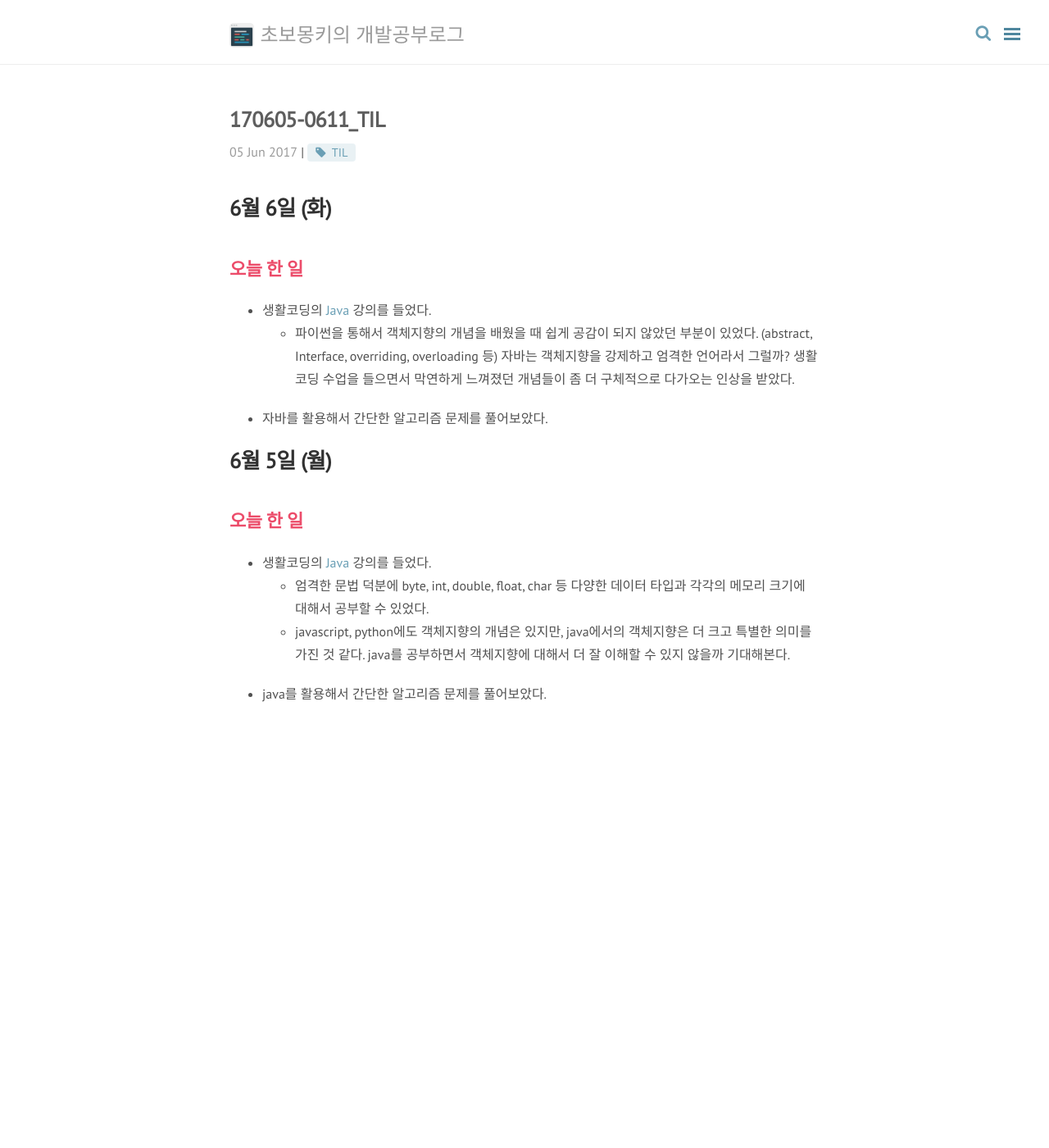
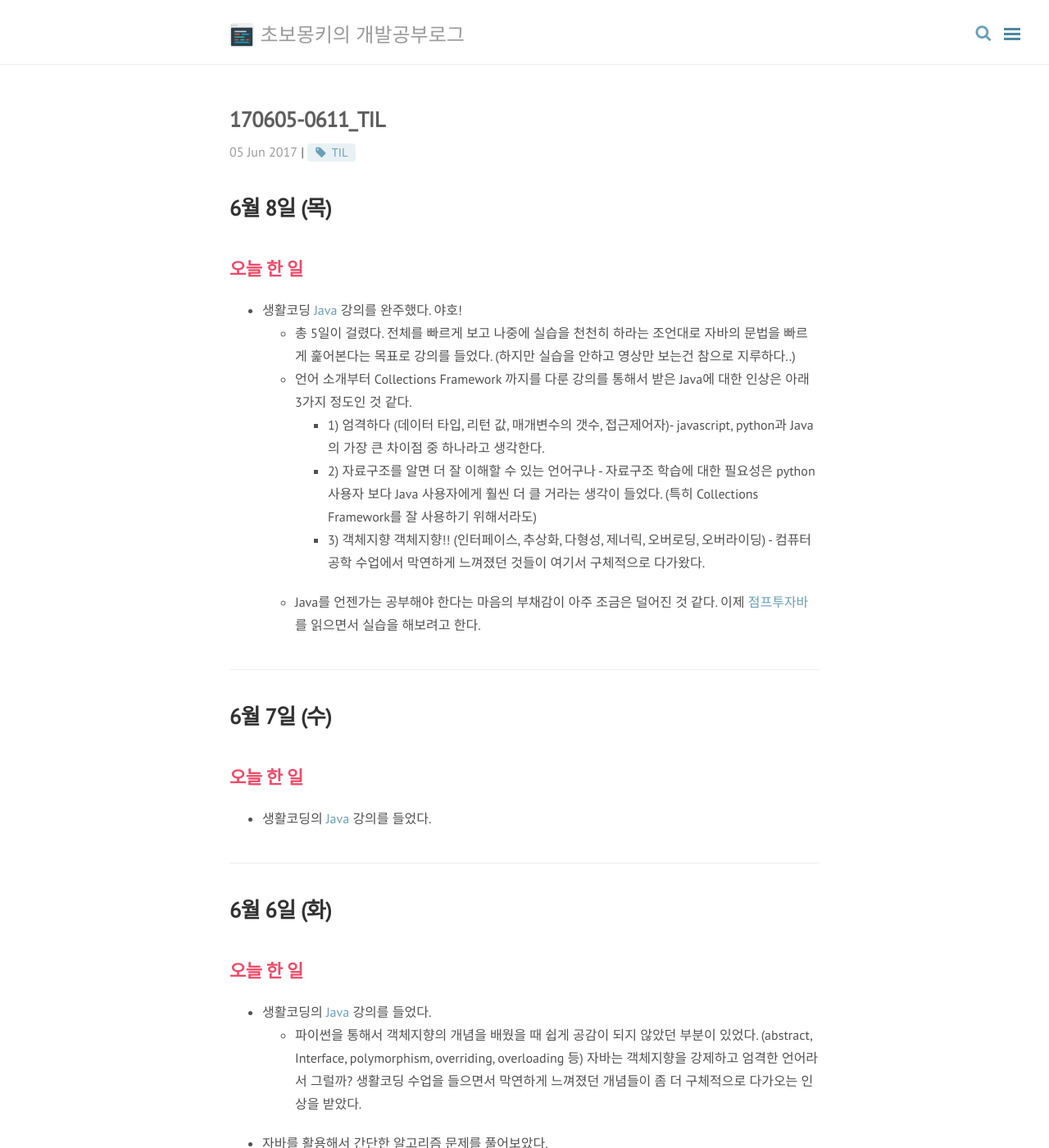
Before and after one commit to wayhome25/wayhome25.github.io, a Jekyll site: the page built from _posts/TIL(Today I Learned)/2017-06-05-06-11-TIL.md, in a window 1280 px wide and 1400 px high. Shown: the whole window at 82% size. Built offline with Jekyll 4.4.1, drawn with Linux system fonts in a browser that asks for light colours; nearby versions of some CDN libraries; comment, search, counter and statistics services are not loaded.

Commit message:
add blog post

```diff
--- a/_posts/TIL(Today I Learned)/2017-06-05-06-11-TIL.md
+++ b/_posts/TIL(Today I Learned)/2017-06-05-06-11-TIL.md
@@ -6,14 +6,32 @@ permalink: /til/:year/:month/:day/:title/
 tags: [TIL]
 comments: true
 ---
+# 6월 8일 (목)
+## 오늘 한 일
+- 생활코딩 [Java](https://opentutorials.org/course/1223/4551) 강의를 완주했다. 야호!
+  - 총 5일이 걸렸다. 전체를 빠르게 보고 나중에 실습을 천천히 하라는 조언대로 자바의 문법을 빠르게 훑어본다는 목표로 강의를 들었다. (하지만 실습을 안하고 영상만 보는건 참으로 지루하다..)
+  - 언어 소개부터 Collections Framework 까지를 다룬 강의를 통해서 받은 Java에 대한 인상은 아래 3가지 정도인 것 같다.
+    - 1) 엄격하다 (데이터 타입, 리턴 값, 매개변수의 갯수, 접근제어자)- javascript, python과 Java의 가장 큰 차이점 중 하나라고 생각한다.
+    - 2) 자료구조를 알면 더 잘 이해할 수 있는 언어구나 - 자료구조 학습에 대한 필요성은 python 사용자 보다 Java 사용자에게 훨씬 더 클 거라는 생각이 들었다. (특히 Collections Framework를 잘 사용하기 위해서라도)
+    - 3) 객체지향 객체지향!! (인터페이스, 추상화, 다형성, 제너릭, 오버로딩, 오버라이딩) - 컴퓨터 공학 수업에서 막연하게 느껴졌던 것들이 여기서 구체적으로 다가왔다.
+  - Java를 언젠가는 공부해야 한다는 마음의 부채감이 아주 조금은 덜어진 것 같다. 이제 [점프투자바](https://wikidocs.net/book/31) 를 읽으면서 실습을 해보려고 한다.
+
+---
+
+# 6월 7일 (수)
+## 오늘 한 일
+- 생활코딩의  [Java](https://opentutorials.org/course/1223/4551) 강의를 들었다.
+
+---
 
 # 6월 6일 (화)
 ## 오늘 한 일
 - 생활코딩의  [Java](https://opentutorials.org/course/1223/4551) 강의를 들었다.
-	- 파이썬을 통해서 객체지향의 개념을 배웠을 때 쉽게 공감이 되지 않았던 부분이 있었다. (abstract, Interface, overriding, overloading 등)
+	- 파이썬을 통해서 객체지향의 개념을 배웠을 때 쉽게 공감이 되지 않았던 부분이 있었다. (abstract, Interface, polymorphism, overriding, overloading 등)
 	  자바는 객체지향을 강제하고 엄격한 언어라서 그럴까? 생활코딩 수업을 들으면서 막연하게 느껴졌던 개념들이 좀 더 구체적으로 다가오는 인상을 받았다.
 - 자바를 활용해서 간단한 알고리즘 문제를 풀어보았다.
 
+---
 
 # 6월 5일 (월)
 ## 오늘 한 일
```
